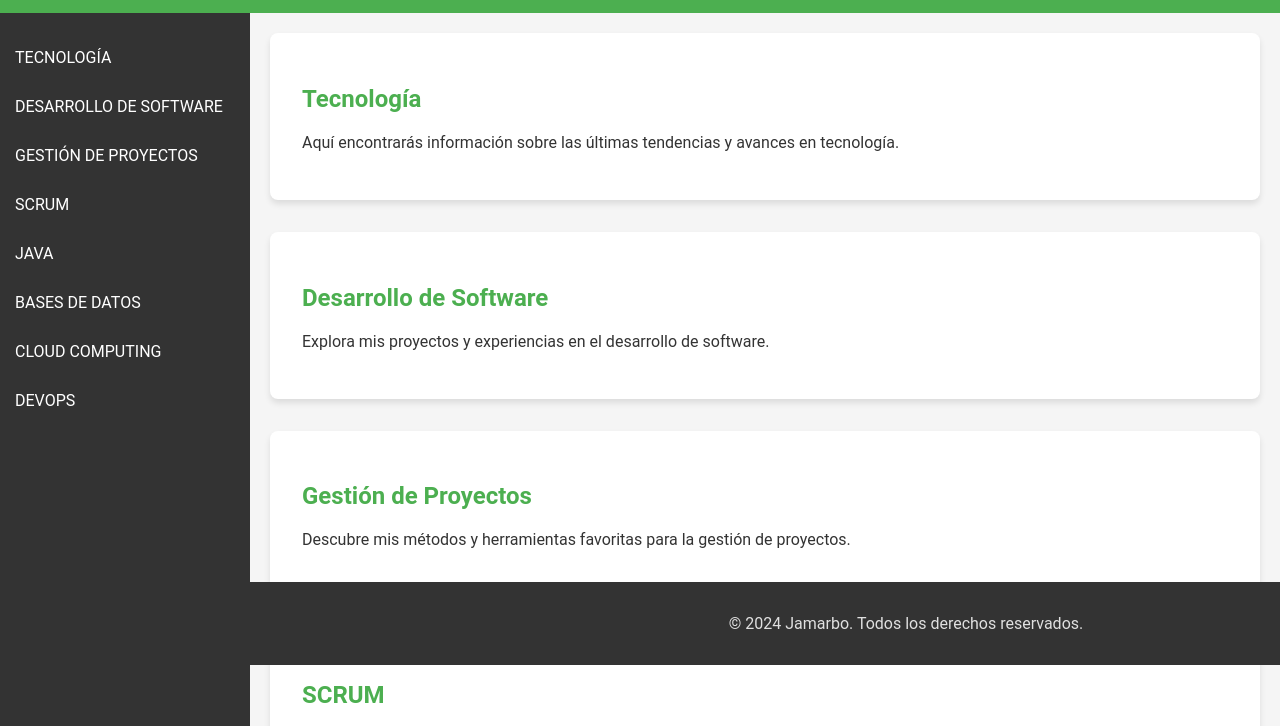
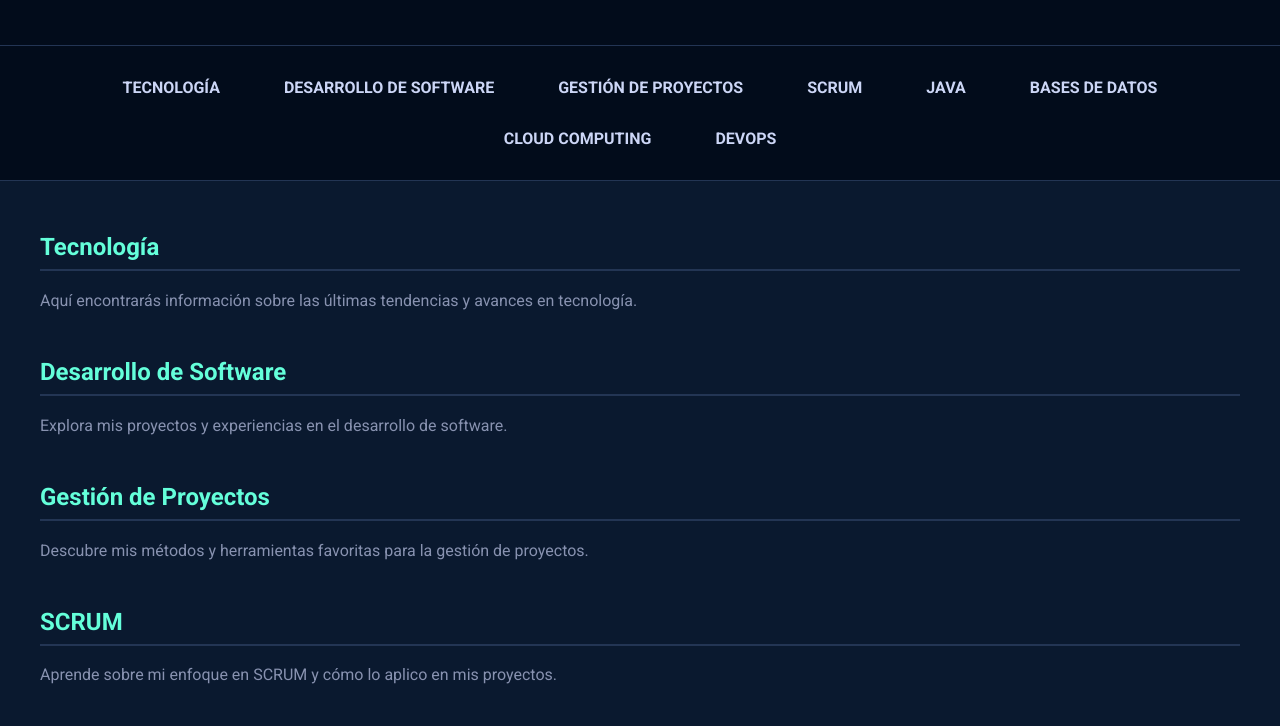
Before and after one commit to jamarbo/jamarbo-website, a plain HTML site: page index.html in a window 1280 px wide. Shown: the part 135-861 px from the top of the page. Drawn offline with Linux system fonts and the light colour scheme.

Commit message:
Actualizar estilos de la página principal

```diff
--- a/index.html
+++ b/index.html
@@ -4,62 +4,88 @@
     <meta charset="UTF-8">
     <meta name="viewport" content="width=device-width, initial-scale=1.0">
     <title>Jamarbo - Página Personal</title>
+    <link href="https://fonts.googleapis.com/css2?family=Roboto:wght@400;700&display=swap" rel="stylesheet">
     <style>
         body {
             font-family: 'Roboto', sans-serif;
             margin: 0;
             padding: 0;
-            background-color: #f5f5f5;
-            color: #333;
+            background-color: #0a192f;
+            color: #ccd6f6;
         }
         header {
-            background-color: #4CAF50;
-            color: white;
-            padding: 1rem;
+            background-color: #020c1b;
+            color: #64ffda;
+            padding: 2rem;
             text-align: center;
+            border-bottom: 1px solid #233554;
         }
         nav {
             display: flex;
-            flex-direction: column;
-            width: 250px;
-            position: fixed;
-            height: 100%;
-            background-color: #333;
-            padding-top: 20px;
+            flex-wrap: wrap;
+            justify-content: center;
+            background-color: #020c1b;
+            padding: 1rem 0;
+            border-bottom: 1px solid #233554;
         }
         nav a {
-            color: white;
-            padding: 15px;
+            color: #ccd6f6;
+            padding: 1rem;
             text-decoration: none;
+            font-weight: 700;
             text-transform: uppercase;
-            display: block;
+            margin: 0 1rem;
         }
         nav a:hover {
-            background-color: #575757;
+            color: #64ffda;
         }
-        .main-content {
-            margin-left: 250px;
-            padding: 20px;
+        .container {
+            padding: 2rem;
+            max-width: 1200px;
+            margin: auto;
         }
         .section {
-            margin-bottom: 2rem;
-            padding: 2rem;
-            background-color: white;
-            border-radius: 8px;
-            box-shadow: 0 4px 6px rgba(0, 0, 0, 0.1);
+            margin-bottom: 3rem;
         }
-        h2 {
-            color: #4CAF50;
+        .section h2 {
+            color: #64ffda;
+            border-bottom: 2px solid #233554;
+            padding-bottom: 0.5rem;
+        }
+        .section p {
+            color: #8892b0;
         }
         footer {
-            background-color: #333;
-            color: #E0E0E0;
+            background-color: #020c1b;
+            color: #ccd6f6;
             text-align: center;
             padding: 1rem;
-            position: fixed;
-            width: 100%;
-            bottom: 0;
-            margin-left: 250px;
+            border-top: 1px solid #233554;
+        }
+        @media (max-width: 768px) {
+            header {
+                padding: 1rem;
+            }
+            nav a {
+                padding: 0.5rem;
+                margin: 0.5rem;
+            }
+            .container {
+                padding: 1rem;
+            }
+            .section {
+                padding: 1rem;
+            }
+        }
+        @media (max-width: 480px) {
+            nav {
+                flex-direction: column;
+                align-items: center;
+            }
+            nav a {
+                padding: 0.5rem;
+                margin: 0.2rem;
+            }
         }
     </style>
 </head>
@@ -78,7 +104,7 @@
         <a href="#cloud">Cloud Computing</a>
         <a href="#devops">DevOPS</a>
     </nav>
-    <div class="main-content">
+    <div class="container">
         <div id="tecnologia" class="section">
             <h2>Tecnología</h2>
             <p>Aquí encontrarás información sobre las últimas tendencias y avances en tecnología.</p>
```
